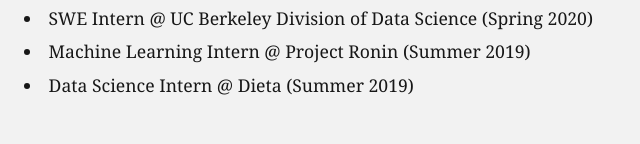
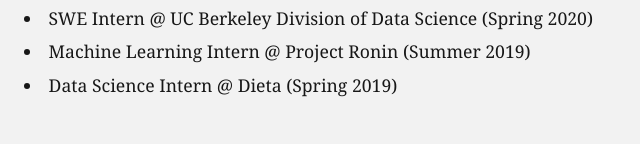
Before and after one commit to labanyamukhopadhyay/labanyamukhopadhyay.github.io, a plain HTML site: page index.html in a window 1280 px wide. Shown: the part 808-952 px from the top of the page, 232-872 px from the left. Drawn offline with Linux system fonts and the light colour scheme.

Commit message:
Update work exp

```diff
--- a/index.html
+++ b/index.html
@@ -50,7 +50,7 @@
             <li>Computation Research Intern @ <a href="https://crd.lbl.gov/departments/data-science-and-technology/">Berkeley Lab</a> (Summer 2020) </li>
             <li>SWE Intern @ <a href="https://data.berkeley.edu/">UC Berkeley Division of Data Science</a> (Spring 2020)</li>
             <li>Machine Learning Intern @ <a href="https://www.projectronin.com/">Project Ronin</a> (Summer 2019)</li>
-            <li>Data Science Intern @ <a href="https://www.bigdieta.com/">Dieta</a> (Summer 2019)</li>
+            <li>Data Science Intern @ <a href="https://www.bigdieta.com/">Dieta</a> (Spring 2019)</li>
         </ul>
 
         <br>
```
